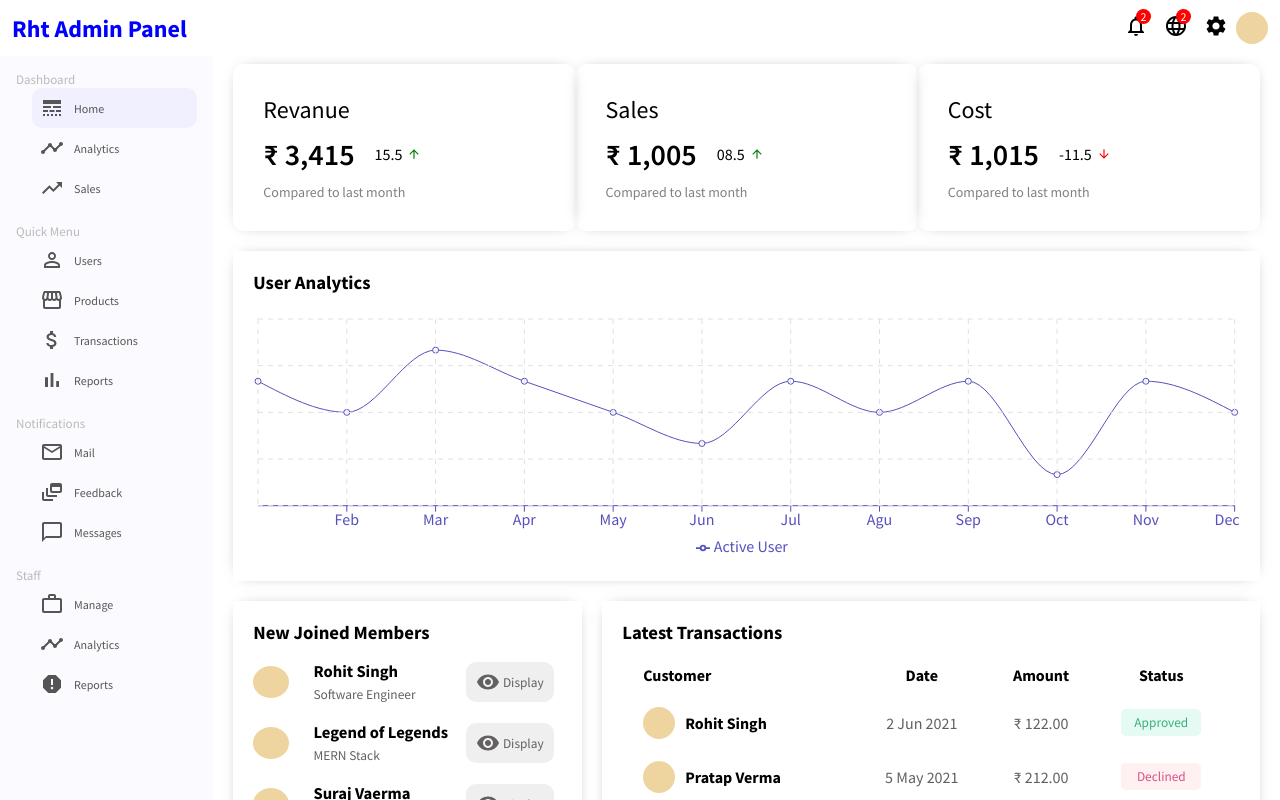
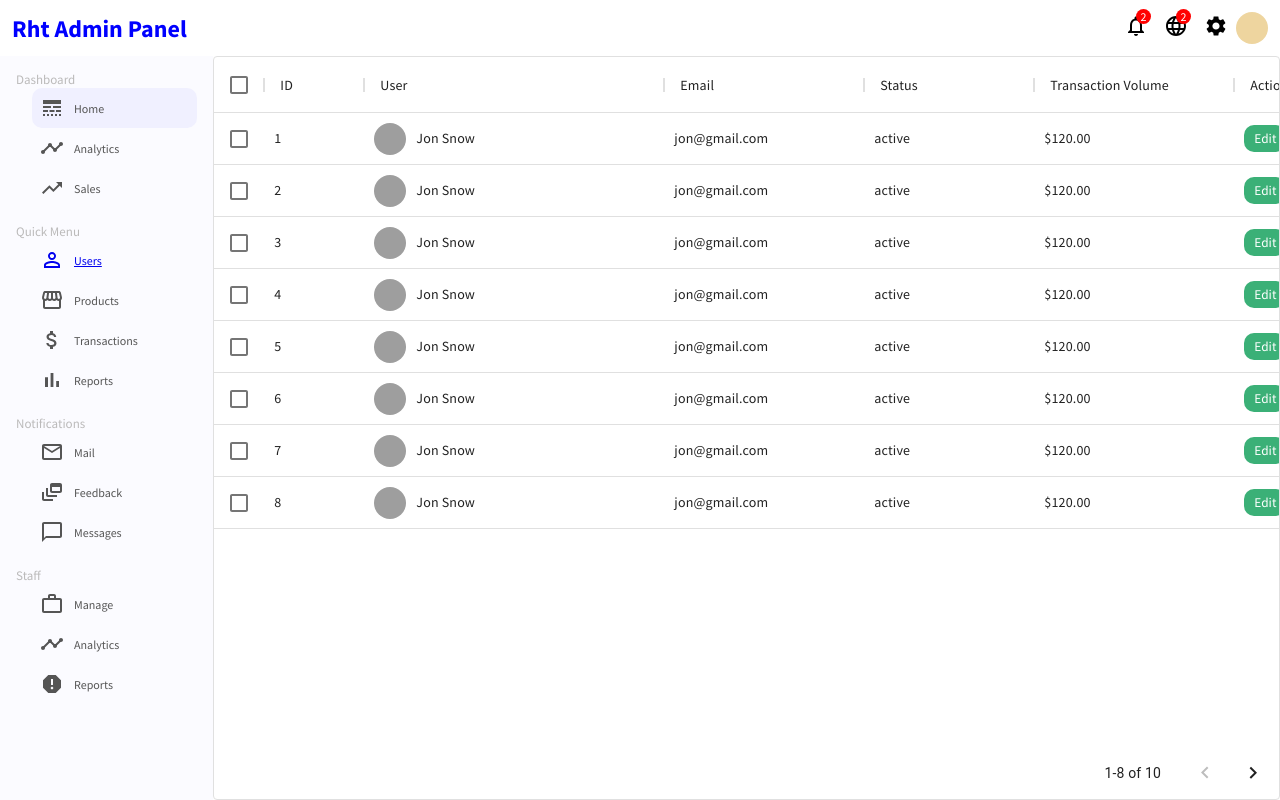
Before and after one commit to RhtWeb/RhtAdmin, a React (Create React App) app: page /users in a window 1280 px wide. Shown: the top 800 px of the page. Built offline with nearby package versions, Linux system fonts and the light colour scheme; grey boxes are pictures that could not be loaded.

Commit message:
userTable

```diff
--- a/package.json
+++ b/package.json
@@ -11,6 +11,7 @@
     "@testing-library/user-event": "^12.8.3",
     "react": "^17.0.2",
     "react-dom": "^17.0.2",
+    "react-router-dom": "^5.3.0",
     "react-scripts": "4.0.3",
     "recharts": "^2.1.4",
     "web-vitals": "^1.1.2"
--- a/src/App.css
+++ b/src/App.css
@@ -19,3 +19,7 @@
 .container {
   display: flex;
 }
+
+.others {
+  flex: 5;
+}
--- a/src/App.js
+++ b/src/App.js
@@ -2,16 +2,27 @@
 import Topbar from './components/Topbar.jsx';
 import Sidebar from './components/Sidebar';
 import Home from './pages/Home';
+import { BrowserRouter as Router, Switch, Route } from 'react-router-dom';
+import UserTable from './pages/UserTable';
 
 function App() {
   return (
-    <div className="App">
+    <Router>
       <Topbar />
       <div className="container">
         <Sidebar />
-        <Home />
+        <div className="others">
+          <Switch>
+            <Route exact path="/">
+              <Home />
+            </Route>
+            <Route path="/users">
+              <UserTable />
+            </Route>
+          </Switch>
+        </div>
       </div>
-    </div>
+    </Router>
   );
 }
 
--- a/src/components/Sidebar.jsx
+++ b/src/components/Sidebar.jsx
@@ -13,6 +13,7 @@
   WorkOutline,
   Report,
 } from "@material-ui/icons";
+import { Link } from "react-router-dom";
 
 const Sidebar = () => {
   return (
@@ -35,9 +36,11 @@
       <div className="menu">
         <span>Quick Menu</span>
         <div className="menuWrapper">
+            <Link to="/users">
               <div className="menuItem">
                 <PermIdentity className="sidebarIcon" /> Users
               </div>
+            </Link>
             <div className="menuItem">
               <Storefront className="sidebarIcon" /> Products
             </div>
--- /dev/null
+++ b/src/pages/UserTable.jsx
@@ -0,0 +1,75 @@
+import { DataGrid } from "@material-ui/data-grid";
+import { DeleteOutline } from "@material-ui/icons";
+import { useState } from "react";
+import { Link } from "react-router-dom";
+import { userRows } from "../dummyData";
+import "./styleFolder/user.css";
+
+
+const UserTable = () => {
+  const [ data, setData ] = useState(userRows);
+
+  const handleDelete = (id) => {
+    setData(data.filter((item) => item.id !== id));
+  };
+
+  const columns = [
+    { field: "id", headerName: "ID", width: 100 },
+    {
+      field: "user",
+      headerName: "User",
+      width: 300,
+      renderCell: (params) => {
+        return (
+          <div className="userListUser">
+            <img className="userListImg" src={params.row.avatar} alt="" />
+            {params.row.username}
+          </div>
+        );
+      },
+    },
+    { field: "email", headerName: "Email", width: 200 },
+    {
+      field: "status",
+      headerName: "Status",
+      width: 170,
+    },
+    {
+      field: "transaction",
+      headerName: "Transaction Volume",
+      width: 200,
+    },
+    {
+      field: "action",
+      headerName: "Action",
+      width: 200,
+      renderCell: (params) => {
+        return (
+          <>
+            <Link to={"/user/" + params.row.id}>
+              <button className="userListEdit">Edit</button>
+            </Link>
+            <DeleteOutline
+              className="userListDelete"
+              onClick={() => handleDelete(params.row.id)}
+            />
+          </>
+        );
+      },
+    },
+  ];
+
+  return (
+    <div style={{ height: '100%', width: '100%' }}>
+      <DataGrid
+        rows={data}
+        columns={columns}
+        pageSize={8}
+        rowsPerPageOptions={[5]}
+        checkboxSelection
+      />
+    </div>
+  )
+}
+
+export default UserTable
--- a/src/pages/styleFolder/general.css
+++ b/src/pages/styleFolder/general.css
@@ -1,3 +1,3 @@
-.home {
+/* .home {
   flex: 5;
-}
+} */
--- /dev/null
+++ b/src/pages/styleFolder/user.css
@@ -0,0 +1,27 @@
+.userListUser {
+  display: flex;
+  align-items: center;
+}
+
+.userListImg {
+width: 32px;
+height: 32px;
+border-radius: 50%;
+object-fit: cover;
+margin-right: 10px;
+}
+
+.userListEdit{
+  border: none;
+  border-radius: 10px;
+  padding: 5px 10px;
+  background-color: #3bb077;
+  color: white;
+  cursor: pointer;
+  margin-right: 20px;
+}
+
+.userListDelete{
+  color: red;
+  cursor: pointer;
+}
```
Also changed, not shown: 1 other file (tests, documents, lock files or other folders). Lines whose indentation alone changed are shown as unchanged.
